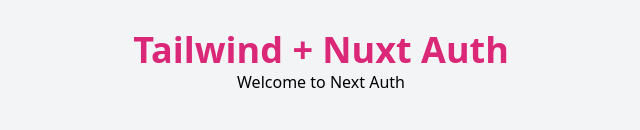
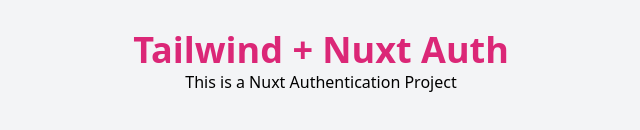
Before and after one commit to tmampa/nuxt-auth, a Nuxt app: page / in a window 1280 px wide. Shown: the part 338-468 px from the top of the page, without its empty margins (319-959 px from the left). Built offline with nearby package versions, Linux system fonts and the light colour scheme.

Commit message:
Update welcome message in app.vue to clarify project purpose

```diff
--- a/app.vue
+++ b/app.vue
@@ -1,6 +1,6 @@
 <template>
   <div class="flex flex-col items-center justify-center min-h-screen bg-gray-100">
     <h1 class="font-bold text-center text-4xl text-pink-600">Tailwind + Nuxt Auth</h1>
-    <p>Welcome to Next Auth</p>
+    <p>This is a Nuxt Authentication Project</p>
   </div>
 </template>
```
